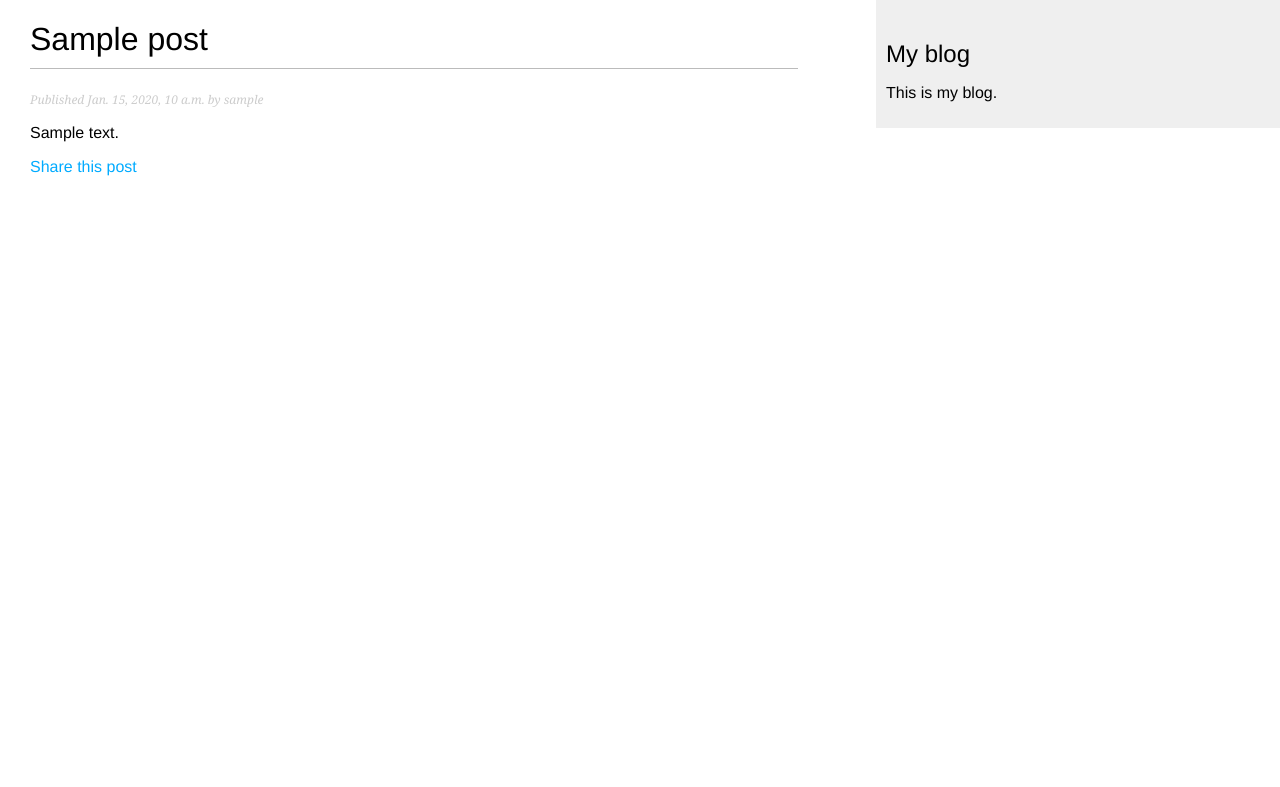
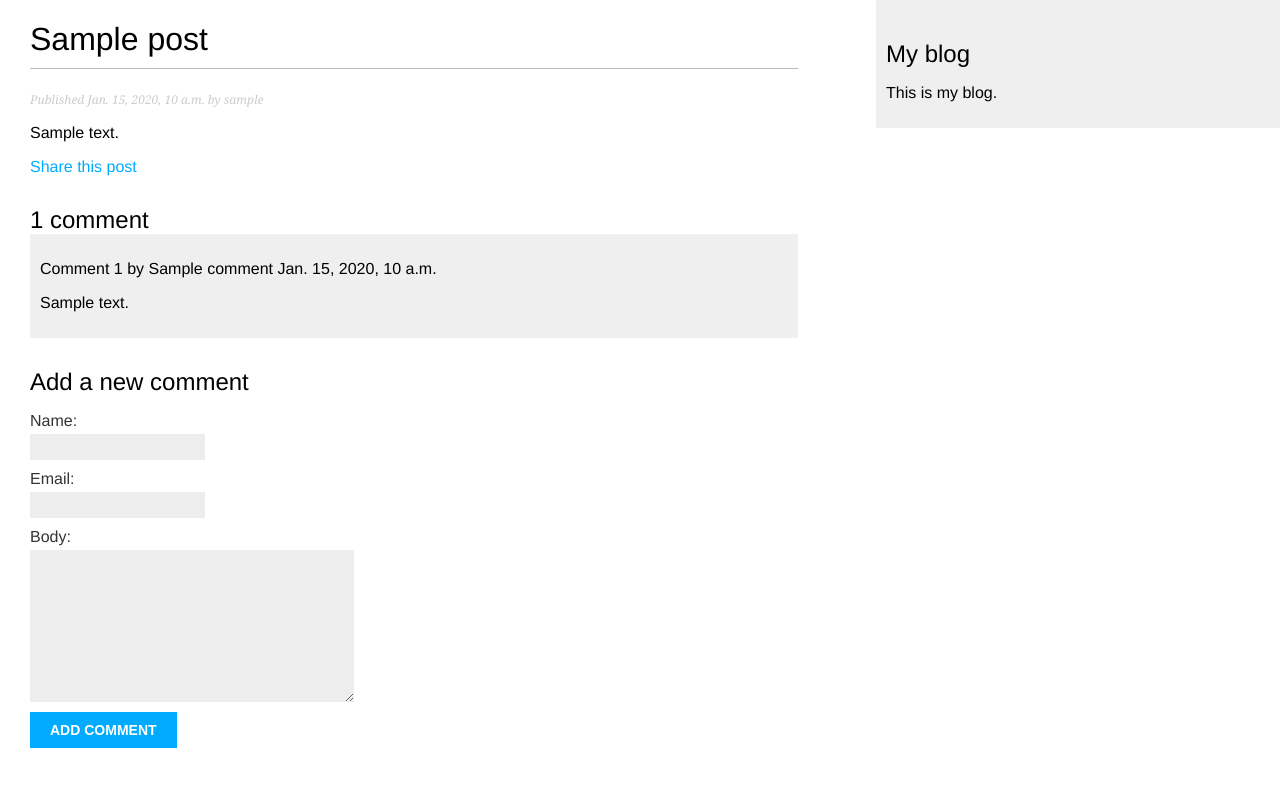
Before and after one commit to DemonMaike/django4learn, a Django app: a page that uses mysite/blog/templates/blog/post/detail.html in a window 1280 px wide. Shown: the top 787 px of the page. Run offline with Django 5.2, Linux system fonts and the light colour scheme; tables that the repository leaves empty hold one stand-in row (values such as "Sample post").

Commit message:
Update blog. Added comments

```diff
--- a/mysite/blog/forms.py
+++ b/mysite/blog/forms.py
@@ -1,4 +1,5 @@
 from django import forms
+from .models import Comment
 
 class EmailPostForm(forms.Form):
     name = forms.CharField(max_length=25)
@@ -6,3 +7,8 @@ class EmailPostForm(forms.Form):
     to = forms.EmailField()
     comments = forms.CharField(required=False,
                                widget=forms.Textarea)
+
+class CommentForm(forms.ModelForm):
+    class Meta:
+        model = Comment
+        fields = ['name', 'email', 'body']
--- a/mysite/blog/models.py
+++ b/mysite/blog/models.py
@@ -48,3 +48,24 @@ class Post(models.Model):
                              self.publish.month,
                              self.publish.day,
                              self.slug])
+
+
+class Comment(models.Model):
+    post = models.ForeignKey(Post,
+                             on_delete=models.CASCADE,
+                             related_name='comments')
+    name = models.CharField(max_length=80)
+    email = models.EmailField()
+    body = models.TextField()
+    created = models.DateTimeField(auto_now_add=True)
+    updated = models.DateTimeField(auto_now=True)
+    active = models.BooleanField(default=True)
+
+    class Meta:
+        ordering = ['created']
+        indexes = [
+            models.Index(fields=['created']),
+        ]
+
+    def __str__(self):
+        return f'Comment by {self.name} on {self.post}'
--- a/mysite/blog/templates/blog/post/detail.html
+++ b/mysite/blog/templates/blog/post/detail.html
@@ -13,4 +13,21 @@
     Share this post
   </a>
 </p>
+{% with comments.count as total_comments %}
+<h2>{{ total_comments }} comment{{ total_comments|pluralize }}</h2>
+{% endwith %}
+{% for comment in comments %}
+<div class="comment">
+  <p>
+  Comment {{ forloop.counter }} by {{ comment.name }}
+  {{ comment.created }}
+  </p>
+  {{ comment.body|linebreaks }}
+</div>
+{% empty %}
+<p>
+There are no comments.
+</p>
+{% endfor %}
+{% include "blog/post/includes/comment_form.html" %}
 {% endblock %}
--- /dev/null
+++ b/mysite/blog/templates/blog/post/includes/comment_form.html
@@ -0,0 +1,8 @@
+<!-- vim: df=htmldjango -->
+
+<h2>Add a new comment</h2>
+<form action='{% url "blog:post_comment" post.id %}' method='post'>
+  {{ form.as_p }}
+  {% csrf_token %}
+  <p><input type='submit' value='Add comment'></p>
+</form>
--- a/mysite/blog/urls.py
+++ b/mysite/blog/urls.py
@@ -9,5 +9,6 @@ urlpatterns = [
     path('<int:year>/<int:month>/<int:day>/<slug:post>/',
          views.post_detail,
          name='post_detail'),
-     path('<int:post_id>/share/', views.post_share, name='post_share'),
+    path('<int:post_id>/share/', views.post_share, name='post_share'),
+    path('<int:post_id>/comment/', views.post_comment, name='post_comment'),
 ]
--- a/mysite/blog/views.py
+++ b/mysite/blog/views.py
@@ -3,8 +3,8 @@ from .models import Post
 from django.core.paginator import EmptyPage, Paginator, PageNotAnInteger
 from django.views.generic import ListView
 from django.core.mail import send_mail
-from .forms import EmailPostForm
-
+from .forms import CommentForm, EmailPostForm
+from django.views.decorators.http import require_POST
 
 class PostListView(ListView):
     queryset = Post.published.all()
@@ -20,9 +20,13 @@ def post_detail(request, year, month, day, post):
                              publish__year=year,
                              publish__month=month,
                              publish__day=day)
+    comments = post.comments.filter(active=True)
+    form = CommentForm()
     return render(request,
                   'blog/post/detail.html',
-                  {'post': post})
+                  {'post': post,
+                   'comments': comments,
+                   'form': form})
 
 def post_share(request, post_id):
     post = get_object_or_404(Post,
@@ -46,3 +50,20 @@ def post_share(request, post_id):
     return render(request, 'blog/post/share.html', {'post': post,
                                                     'form': form,
                                                     'sent': sent})
+
+@require_POST
+def post_comment(request, post_id):
+    post = get_object_or_404(Post,
+                             id=post_id,
+                             status=Post.Status.PUBLISHED)
+    comment = None
+    form = CommentForm(data=request.POST)
+    if form.is_valid():
+        comment = form.save(commit=False)
+        comment.post = post
+        comment.save()
+    return render(request, 'blog/post/comment.html',
+                  {
+                  'post': post,
+                  'form': form,
+                  'comment': comment})
```
Also changed, not shown: mysite/blog/admin.py (+8 -1 lines), mysite/blog/templates/blog/post/comment.html (added, +12 -0 lines), mysite/blog/migrations/0004_comment.py (added).
